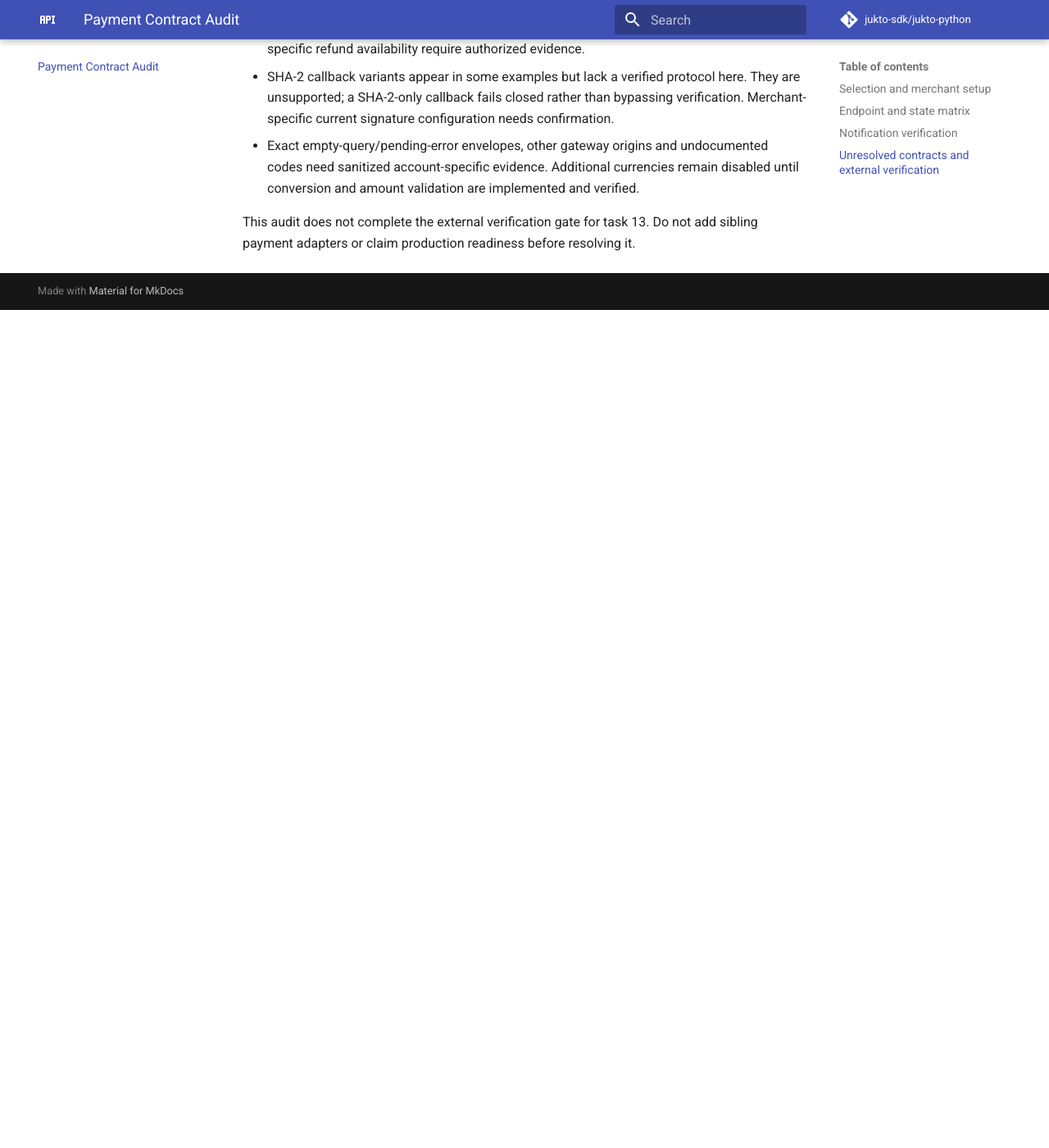
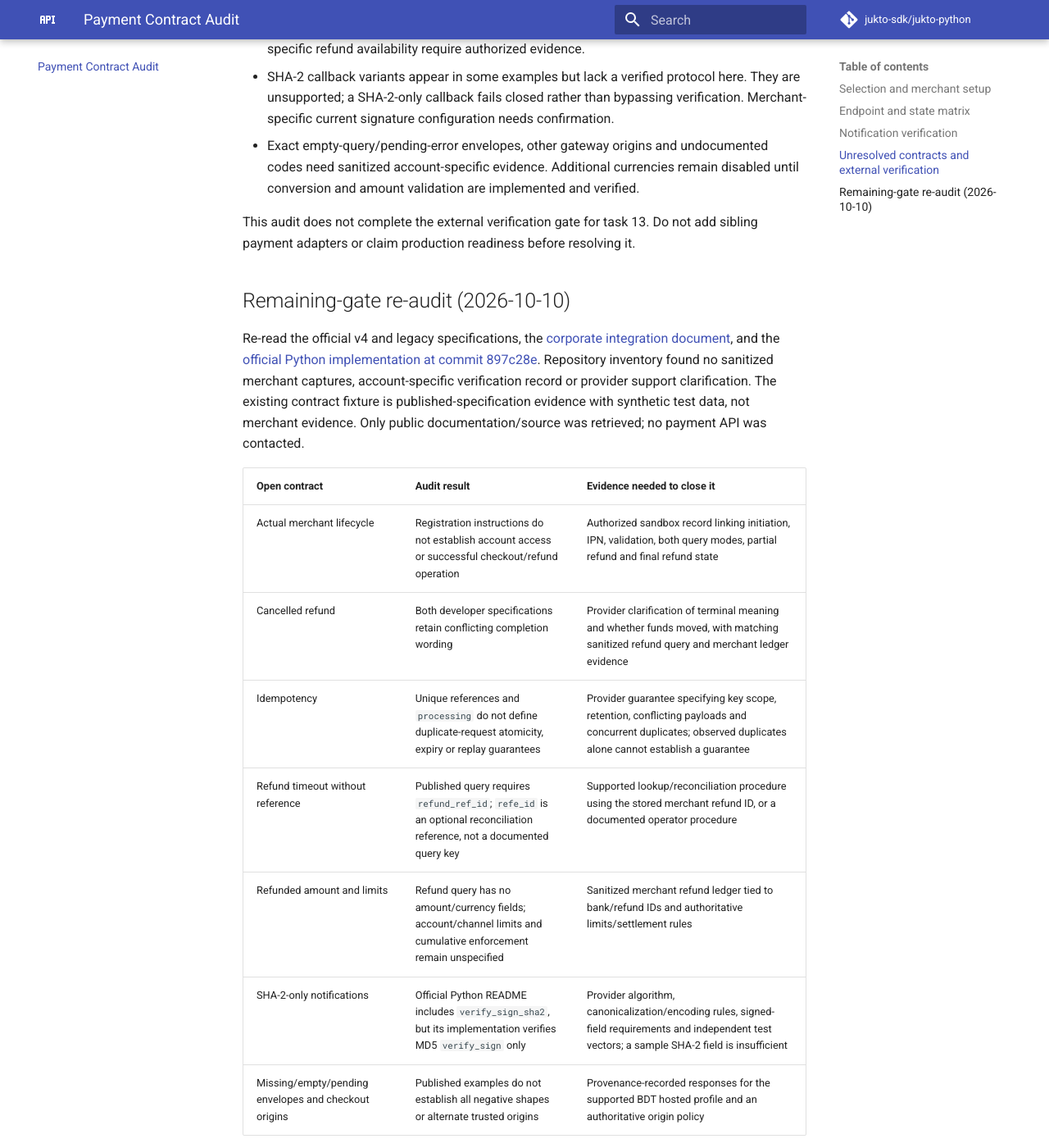
Before and after one commit to jukto-sdk/jukto-python, an MkDocs documentation site: the page built from docs/payment-contracts.md, in a window 1280 px wide and 1400 px high, scrolled down 2541 px. Shown: the whole window at 82% size. Built offline with MkDocs 1.6.1 and Material for MkDocs 9.7.7, drawn with Linux system fonts in a browser that asks for light colours; comment, search, counter and statistics services are not loaded; before the commit the page ends 2919 px from its top, so only the background shows below that; some of the changed text lies outside the part shown.

Commit message:
Audit remaining SSLCOMMERZ verification evidence and center personal branding

```diff
--- a/docs/payment-contracts.md
+++ b/docs/payment-contracts.md
@@ -87,3 +87,42 @@ hold fulfillment. Browser success URLs and raw callbacks cannot establish paymen
 
 This audit does not complete the external verification gate for task 13. Do not add
 sibling payment adapters or claim production readiness before resolving it.
+
+## Remaining-gate re-audit (2026-10-10)
+
+Re-read the official v4 and legacy specifications, the
+[corporate integration document](https://sslcommerz.com/integration-document/), and
+the [official Python implementation at commit 897c28e](https://github.com/sslcommerz/SSLCommerz-Python/blob/897c28e303e637e588829e5769e32b2ad77328f7/sslcommerz_lib/sslcommerz.py).
+Repository inventory found no sanitized merchant captures, account-specific
+verification record or provider support clarification. The existing contract fixture
+is published-specification evidence with synthetic test data, not merchant evidence.
+Only public documentation/source was retrieved; no payment API was contacted.
+
+| Open contract | Audit result | Evidence needed to close it |
+| --- | --- | --- |
+| Actual merchant lifecycle | Registration instructions do not establish account access or successful checkout/refund operation | Authorized sandbox record linking initiation, IPN, validation, both query modes, partial refund and final refund state |
+| Cancelled refund | Both developer specifications retain conflicting completion wording | Provider clarification of terminal meaning and whether funds moved, with matching sanitized refund query and merchant ledger evidence |
+| Idempotency | Unique references and `processing` do not define duplicate-request atomicity, expiry or replay guarantees | Provider guarantee specifying key scope, retention, conflicting payloads and concurrent duplicates; observed duplicates alone cannot establish a guarantee |
+| Refund timeout without reference | Published query requires `refund_ref_id`; `refe_id` is an optional reconciliation reference, not a documented query key | Supported lookup/reconciliation procedure using the stored merchant refund ID, or a documented operator procedure |
+| Refunded amount and limits | Refund query has no amount/currency fields; account/channel limits and cumulative enforcement remain unspecified | Sanitized merchant refund ledger tied to bank/refund IDs and authoritative limits/settlement rules |
+| SHA-2-only notifications | Official Python README includes `verify_sign_sha2`, but its implementation verifies MD5 `verify_sign` only | Provider algorithm, canonicalization/encoding rules, signed-field requirements and independent test vectors; a sample SHA-2 field is insufficient |
+| Missing/empty/pending envelopes and checkout origins | Published examples do not establish all negative shapes or alternate trusted origins | Provenance-recorded responses for the supported BDT hosted profile and an authoritative origin policy |
+
+Source precedence matters: v4's refund parameter table requires `refund_trans_id`
+from February 2025, while its PHP sample, the corporate document and pinned Python
+implementation omit it. Keep the explicit v4 requirement; older examples do not
+justify removing it. Official examples also disable TLS verification in places;
+Jukto retains certificate verification. IPN cancellation states and invoice/Quick
+Bank Pay contracts do not define hosted refund status or idempotency guarantees.
+
+For future evidence, record environment, API/profile/version, UTC timestamp,
+authorization scope, HTTP method/path/status, response shape, source/capture origin
+and stable pseudonymous identifiers linking the whole lifecycle. Keep exact
+synthetic/non-personal amounts and statuses. Remove credentials, cookies, customer
+details, card data and checkout URLs containing tokens before committing evidence.
+Redacting a signed field invalidates its original signature: label such captures
+as redacted schema evidence, and keep independently derived synthetic signature
+vectors separate. Do not regenerate a signature and call it a captured callback.
+
+Acceptance is **still open**. Public specifications cannot replace authorized
+account-specific lifecycle verification, and no unsupported checkbox was closed.
--- a/mkdocs.yml
+++ b/mkdocs.yml
@@ -1,6 +1,6 @@
 site_name: Jukto Python SDK
 site_description: Sync and native asyncio Python SDK for Bangladesh SMS and logistics APIs. SSLCOMMERZ hosted BDT payments are unreleased; bKash and Nagad are planned. Native async clients are unreleased. Created by Mehedi Hasan Faysal.
-site_author: Mehedi Hasan Faysal
+site_author: Mehedi H Faysal
 site_url: https://jukto-sdk.github.io/jukto-python/
 
 repo_name: jukto-sdk/jukto-python
--- a/pyproject.toml
+++ b/pyproject.toml
@@ -47,6 +47,7 @@ dev = [
 "Homepage" = "https://github.com/jukto-sdk/jukto-python"
 "Documentation" = "https://jukto-sdk.github.io/jukto-python/"
 "Bug Tracker" = "https://github.com/jukto-sdk/jukto-python/issues"
+"Author" = "https://mahdiblogs.com"
 
 [tool.pytest.ini_options]
 testpaths = ["tests"]
```
Also changed, not shown: README.md (+2 -3 lines), docs/index.md (+1 -1 lines), 1 other file.
